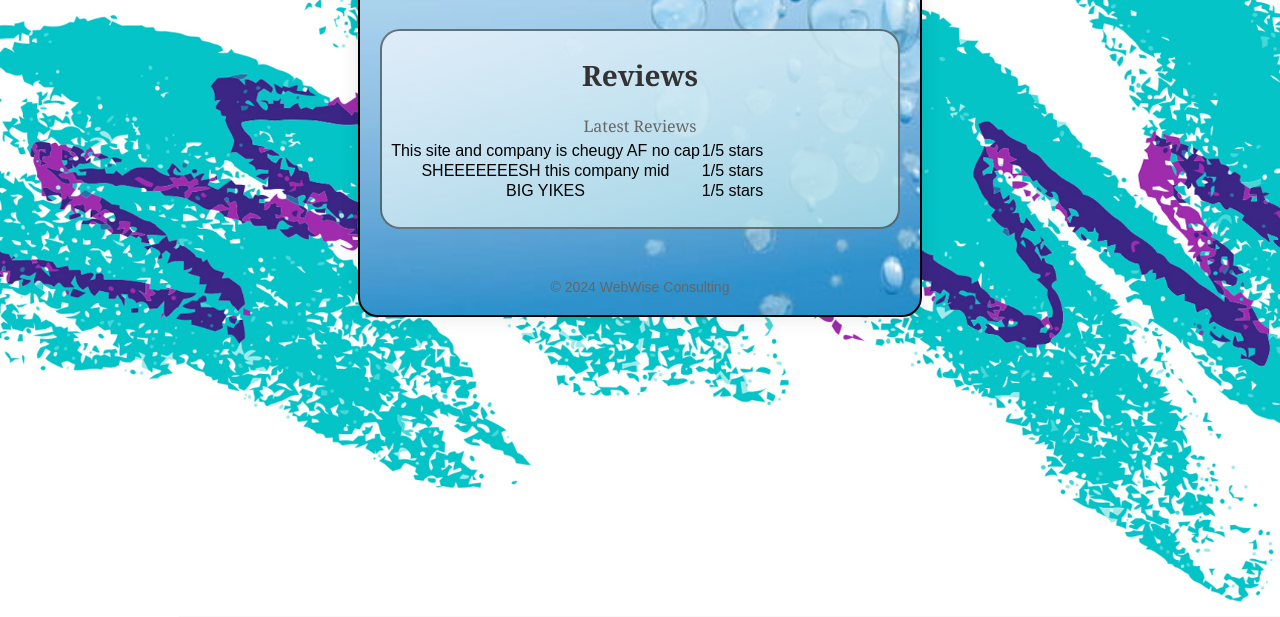
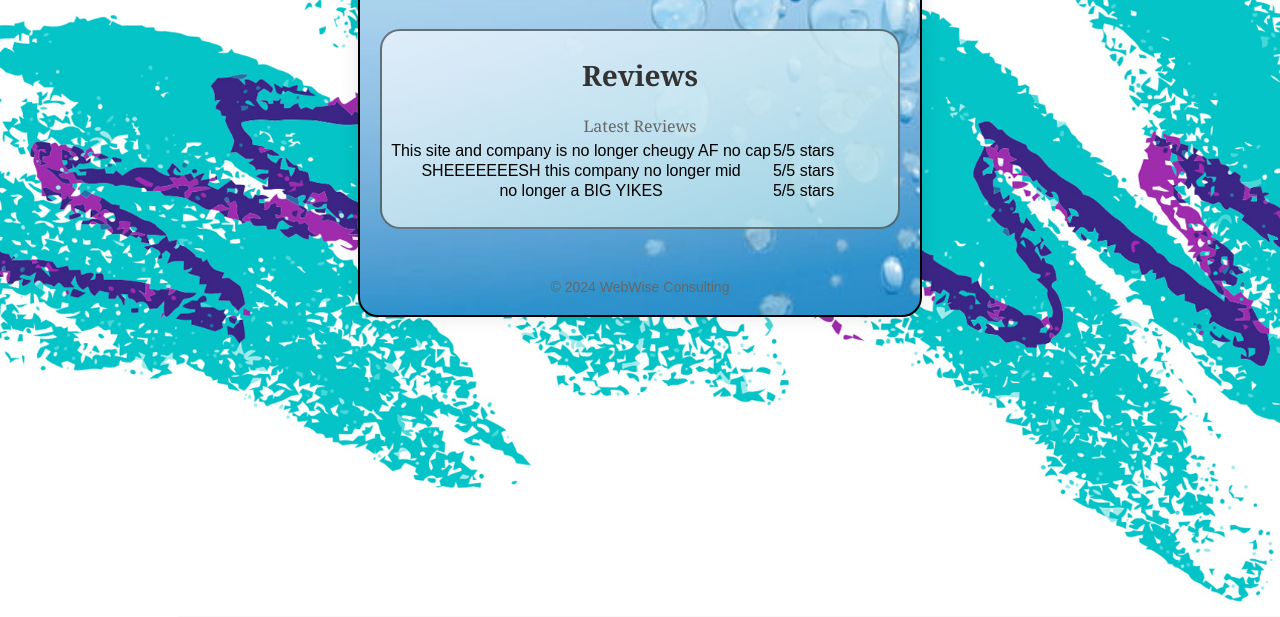
Before and after one commit to mrenwicka/COM-214-Business-Case-project, a plain HTML site: page reviews.html in a window 1280 px wide. Shown: the part 183-800 px from the top of the page. Drawn offline with Linux system fonts and the light colour scheme.

Commit message:
reviews are now positive :)

```diff
--- a/reviews.html
+++ b/reviews.html
@@ -27,18 +27,18 @@
       <table>
         <tr>
           <td></td>
-          <td>This site and company is cheugy AF no cap</td>
-          <td>1/5 stars</td>
+          <td>This site and company is no longer cheugy AF no cap</td>
+          <td>5/5 stars</td>
         </tr>
         <tr>
           <td></td>
-          <td>SHEEEEEEESH this company mid</td>
-          <td>1/5 stars</td>
+          <td>SHEEEEEEESH this company no longer mid</td>
+          <td>5/5 stars</td>
         </tr>
         <tr>
             <td></td>
-            <td>BIG YIKES</td>
-            <td>1/5 stars</td>
+            <td>no longer a BIG YIKES</td>
+            <td>5/5 stars</td>
           </tr>
       </table>
     </main>
```
